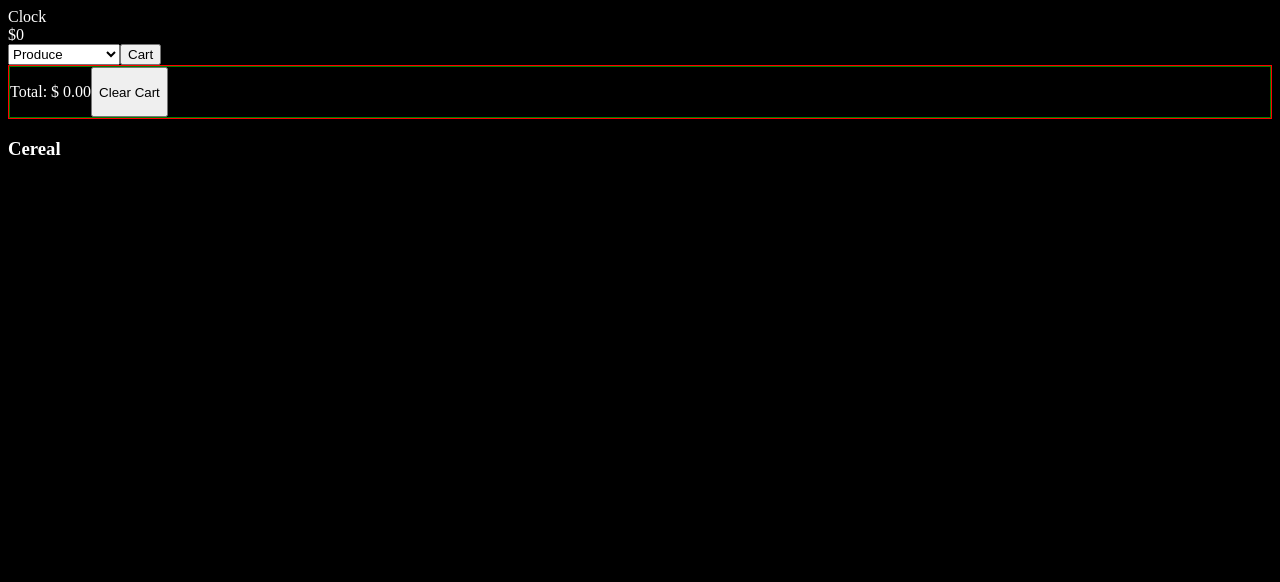
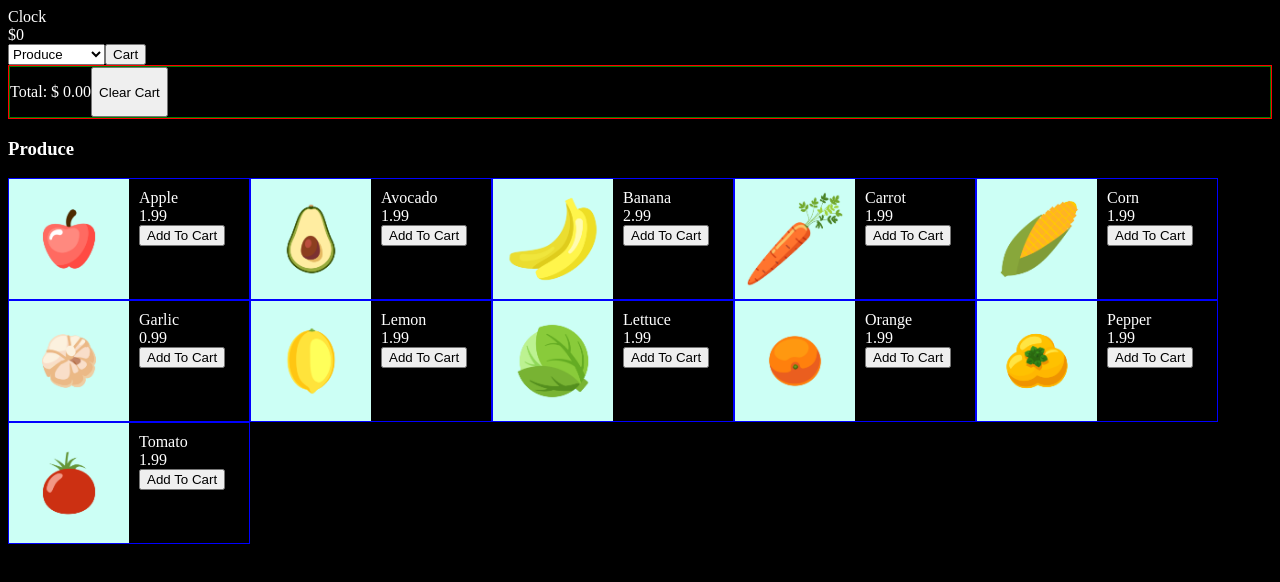
Before and after one commit to whlong1/reactville, a React (Create React App) app: page / in a window 1280 px wide. Shown: the top 582 px of the page. Built offline with nearby package versions, Linux system fonts and the light colour scheme.

Commit message:
format product cards into grid pattern

```diff
--- a/src/App.css
+++ b/src/App.css
@@ -1,6 +1,7 @@
 html {
   background: black;
   color: white;
+  box-sizing: border-box;
 }
 
 .App {
--- a/src/SuperMarket/DisplayProducts.jsx
+++ b/src/SuperMarket/DisplayProducts.jsx
@@ -13,8 +13,7 @@ const DisplayProducts = (props) => {
   })
 
   return (
-    <div>
-      <h3>{props.productCategory}</h3>
+    <div className="product-list">
       {selectedProducts}
     </div>
   )
--- a/src/SuperMarket/Product.jsx
+++ b/src/SuperMarket/Product.jsx
@@ -5,9 +5,12 @@ const Product = (props) => {
 
   return (
     <div className="product-card">
-      <p>{props.product.name}</p>
-      <p>{props.product.price}</p>
-      <button onClick={() => props.addToCart(props.product)}>Add To Cart</button>
+      <img src={props.product.image} />
+      <section>
+        <p>{props.product.name}</p>
+        <p>{props.product.price}</p>
+        <button onClick={() => props.addToCart(props.product)}>Add To Cart</button>
+      </section>
     </div>
   )
 }
--- a/src/SuperMarket/SuperMarket.jsx
+++ b/src/SuperMarket/SuperMarket.jsx
@@ -16,7 +16,7 @@ const SuperMarket = () => {
   const [cart, setCart] = useState([])
   const [toggleCart, setToggleCart] = useState(true)
   const [products, setProducts] = useState(productData)
-  const [productCategory, setProductCategory] = useState('Cereal')
+  const [productCategory, setProductCategory] = useState('Produce')
 
   const addToCart = (item) => {
     if (cart.find(prod => prod.id === item.id)) {
@@ -45,6 +45,8 @@ const SuperMarket = () => {
         <Cart cart={cart} removeFromCart={removeFromCart} setCart={setCart} />
       }
 
+
+      <h3>{productCategory}</h3>
       <DisplayProducts
         products={products}
         addToCart={addToCart}
--- a/src/SuperMarket/modules/data.js
+++ b/src/SuperMarket/modules/data.js
@@ -1,5 +1,5 @@
 import Apple from '../assets/Apple.png'
-import Avocado from '../assets/Cereal.png'
+import Avocado from '../assets/Avocado.png'
 import Bacon from '../assets/Bacon.png'
 import Banana from '../assets/Banana.png'
 import Beer from '../assets/Beer.png'
@@ -77,7 +77,7 @@ export const productData = [
     id: 6,
     name: 'Canned Peas',
     price: .99,
-    category: 'Canned Goods',
+    category: 'Pantry Items',
     image: CannedPeas
   },
   {
--- a/src/SuperMarket/styles/style.css
+++ b/src/SuperMarket/styles/style.css
@@ -16,6 +16,27 @@
   display: flex;
 }
 
+.product-list {
+  display: flex;
+  flex-wrap: wrap;
+}
+
 .product-card {
   border: 1px solid blue;
+  display: flex;
+  width: 240px;
 }
+
+.product-card img {
+  width: 120px;
+}
+
+.product-card section {
+  display: flex;
+  flex-direction: column;
+  padding: 10px;
+}
+
+.product-card p {
+  margin: 0;
+}
```
